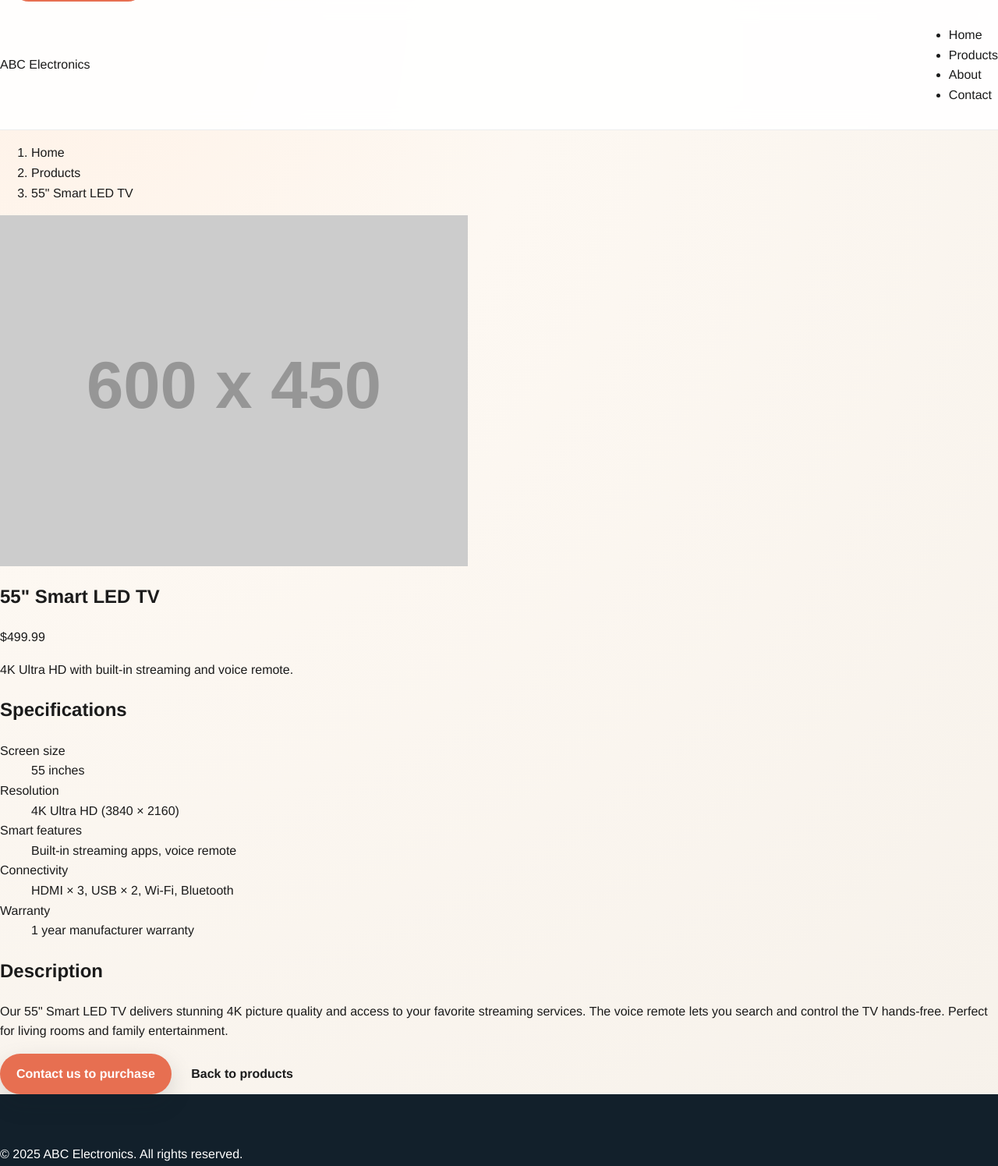
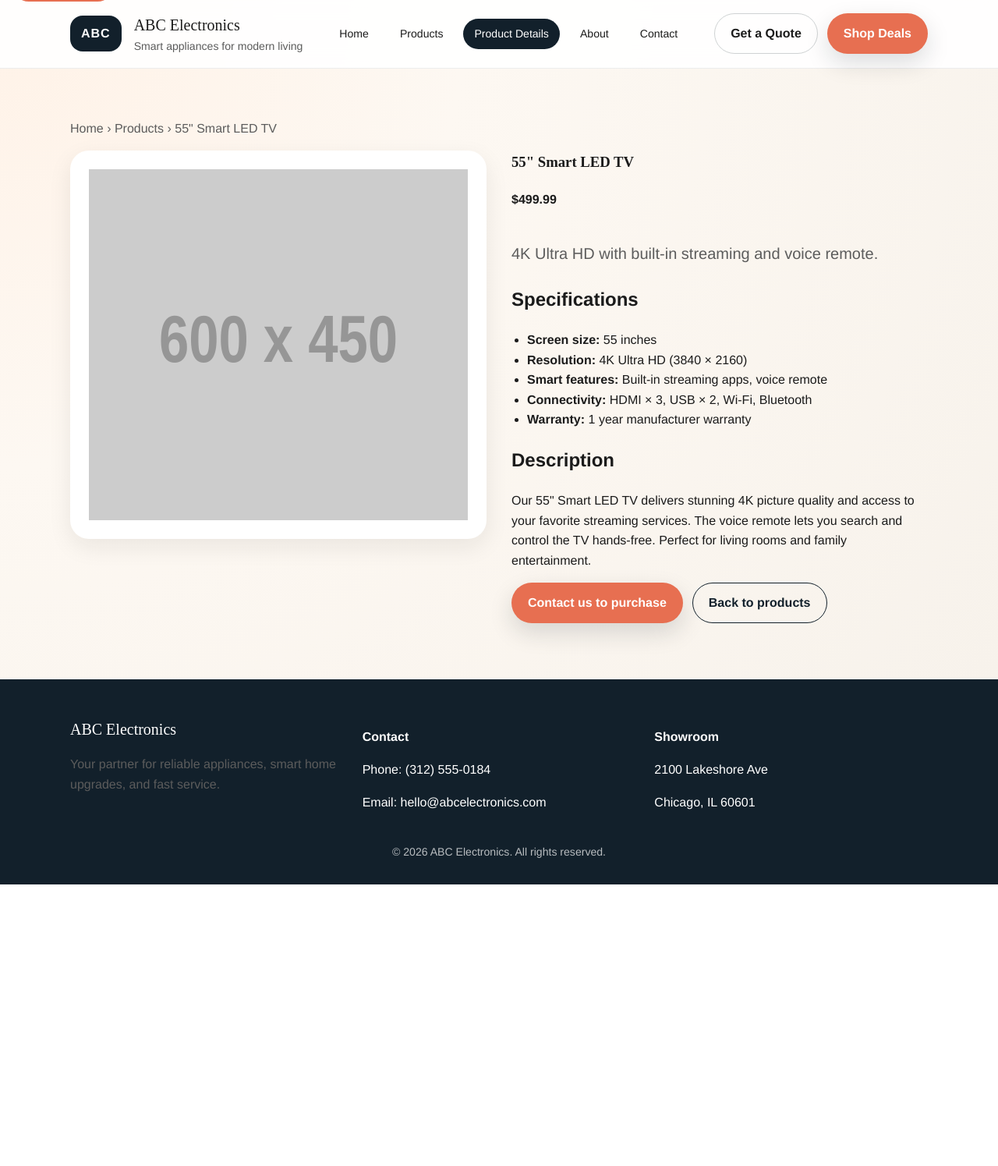
Before and after one commit to thedeepmandloi/cs300-project-1, a plain HTML site: page product-details.html in a window 1280 px wide. Shown: the whole page at 78% size. After the commit the page ends 1134 px from the top, so only its background shows below. Drawn offline with Linux system fonts and the light colour scheme; placeholder pictures from the web are drawn by us.

Commit message:
Refactor product-details.html and products.html for improved layout and accessibility. Updated header structure, navigation links, and product presentation. Enhanced semantic HTML and added new styling elements for better user experience.

```diff
--- a/product-details.html
+++ b/product-details.html
@@ -1,85 +1,107 @@
-<!DOCTYPE html>
+<!doctype html>
 <html lang="en">
   <head>
-    <meta charset="UTF-8">
-    <meta name="viewport" content="width=device-width, initial-scale=1.0">
-    <link rel="stylesheet" href="styles/styles.css">
+    <meta charset="UTF-8" />
+    <meta name="viewport" content="width=device-width, initial-scale=1.0" />
+    <link rel="stylesheet" href="styles/styles.css" />
     <title>55" Smart LED TV - ABC Electronics</title>
   </head>
   <body>
-    <a href="#main-content" class="skip-link">Skip to main content</a>
-
-    <header class="site-header" role="banner">
-        <div class="header-inner">
-            <a href="index.html" class="logo" aria-label="ABC Electronics home">ABC Electronics</a>
-            <nav class="main-nav" aria-label="Primary navigation">
-                <ul class="nav-list">
-                    <li><a href="index.html">Home</a></li>
-                    <li><a href="products.html">Products</a></li>
-                    <li><a href="about.html">About</a></li>
-                    <li><a href="contact.html">Contact</a></li>
-                </ul>
+    <a class="skip-link" href="#main">Skip to content</a>
+    <header class="site-header">
+      <div class="container header-inner">
+        <div class="brand" aria-label="ABC Electronics home">
+          <span class="brand-mark" aria-hidden="true">ABC</span>
+          <div class="brand-text">
+            <p class="brand-name">ABC Electronics</p>
+            <p class="brand-tagline">Smart appliances for modern living</p>
+          </div>
+        </div>
+        <nav class="site-nav" aria-label="Primary">
+          <a class="nav-link" href="index.html">Home</a>
+          <a class="nav-link" href="products.html">Products</a>
+          <a class="nav-link active" href="product-details.html">Product Details</a>
+          <a class="nav-link" href="about.html">About</a>
+          <a class="nav-link" href="contact.html">Contact</a>
         </nav>
+        <div class="header-actions">
+          <a class="btn btn-ghost" href="contact.html">Get a Quote</a>
+          <a class="btn btn-primary" href="products.html">Shop Deals</a>
+        </div>
       </div>
     </header>
 
-    <main id="main-content" class="product-detail-main" role="main">
-        <div class="page-container">
-            <nav class="breadcrumb" aria-label="Breadcrumb">
-                <ol class="breadcrumb-list">
-                    <li><a href="index.html">Home</a></li>
-                    <li><a href="products.html">Products</a></li>
-                    <li aria-current="page">55" Smart LED TV</li>
-                </ol>
-            </nav>
+    <main id="main">
+      <section class="section" aria-labelledby="product-title">
+        <div class="container">
+          <p class="muted">
+            <a href="index.html">Home</a> › <a href="products.html">Products</a> › 55" Smart LED TV
+          </p>
 
-            <article class="product-detail" itemscope itemtype="https://schema.org/Product">
-                <div class="product-detail-layout">
-                    <div class="product-detail-media">
-                        <img src="https://placehold.co/600x450/1a365d/fff?text=Smart+TV" alt="55-inch Smart LED TV showing 4K content" width="600" height="450" class="product-detail-image" itemprop="image">
+          <article class="split" itemscope itemtype="https://schema.org/Product">
+            <div class="service-card">
+              <img
+                src="https://placehold.co/600x450/12202b/fff?text=Smart+TV"
+                alt="55-inch Smart LED TV showing 4K content"
+                width="600"
+                height="450"
+                itemprop="image"
+              />
             </div>
-
-                    <div class="product-detail-info">
-                        <h1 class="product-detail-title" itemprop="name">55" Smart LED TV</h1>
-                        <p class="product-detail-price" itemprop="offers" itemscope itemtype="https://schema.org/Offer">
+            <div>
+              <div class="section-heading">
+                <h1 id="product-title" itemprop="name">55" Smart LED TV</h1>
+                <p class="bundle-price" itemprop="offers" itemscope itemtype="https://schema.org/Offer">
                   <span itemprop="price" content="499.99">$499.99</span>
                 </p>
-                        <p class="product-detail-tagline">4K Ultra HD with built-in streaming and voice remote.</p>
+              </div>
+              <p class="lead muted">4K Ultra HD with built-in streaming and voice remote.</p>
 
-                        <section class="product-detail-specs" aria-labelledby="specs-heading">
-                            <h2 id="specs-heading">Specifications</h2>
-                            <dl class="spec-list">
-                                <dt>Screen size</dt>
-                                <dd>55 inches</dd>
-                                <dt>Resolution</dt>
-                                <dd>4K Ultra HD (3840 × 2160)</dd>
-                                <dt>Smart features</dt>
-                                <dd>Built-in streaming apps, voice remote</dd>
-                                <dt>Connectivity</dt>
-                                <dd>HDMI × 3, USB × 2, Wi-Fi, Bluetooth</dd>
-                                <dt>Warranty</dt>
-                                <dd>1 year manufacturer warranty</dd>
-                            </dl>
-                        </section>
+              <h2>Specifications</h2>
+              <ul class="feature-list">
+                <li><strong>Screen size:</strong> 55 inches</li>
+                <li><strong>Resolution:</strong> 4K Ultra HD (3840 × 2160)</li>
+                <li><strong>Smart features:</strong> Built-in streaming apps, voice remote</li>
+                <li><strong>Connectivity:</strong> HDMI × 3, USB × 2, Wi-Fi, Bluetooth</li>
+                <li><strong>Warranty:</strong> 1 year manufacturer warranty</li>
+              </ul>
 
-                        <section class="product-detail-description" aria-labelledby="description-heading">
-                            <h2 id="description-heading">Description</h2>
-                            <p itemprop="description">Our 55" Smart LED TV delivers stunning 4K picture quality and access to your favorite streaming services. The voice remote lets you search and control the TV hands-free. Perfect for living rooms and family entertainment.</p>
-                        </section>
+              <h2>Description</h2>
+              <p itemprop="description">
+                Our 55" Smart LED TV delivers stunning 4K picture quality and access to your favorite streaming services. The voice remote lets you search and control the TV hands-free. Perfect for living rooms and family entertainment.
+              </p>
 
-                        <div class="product-detail-actions">
-                            <a href="contact.html" class="btn btn-primary">Contact us to purchase</a>
-                            <a href="products.html" class="btn btn-secondary">Back to products</a>
-                        </div>
+              <div class="hero-actions">
+                <a class="btn btn-primary" href="contact.html">Contact us to purchase</a>
+                <a class="btn btn-outline" href="products.html">Back to products</a>
               </div>
             </div>
           </article>
         </div>
+      </section>
     </main>
 
-    <footer class="site-footer" role="contentinfo">
-        <div class="page-container">
-            <p class="footer-copy">&copy; 2025 ABC Electronics. All rights reserved.</p>
+    <footer class="site-footer">
+      <div class="container footer-grid">
+        <div>
+          <p class="brand-name">ABC Electronics</p>
+          <p class="muted">
+            Your partner for reliable appliances, smart home upgrades, and fast service.
+          </p>
+        </div>
+        <div>
+          <h2 class="footer-title">Contact</h2>
+          <p>Phone: (312) 555-0184</p>
+          <p>Email: hello@abcelectronics.com</p>
+        </div>
+        <div>
+          <h2 class="footer-title">Showroom</h2>
+          <p>2100 Lakeshore Ave</p>
+          <p>Chicago, IL 60601</p>
+        </div>
+      </div>
+      <div class="footer-bottom">
+        <p>&copy; 2026 ABC Electronics. All rights reserved.</p>
       </div>
     </footer>
   </body>
```
Also changed, not shown: products.html (+127 -99 lines). Lines whose indentation alone changed are shown as unchanged.
